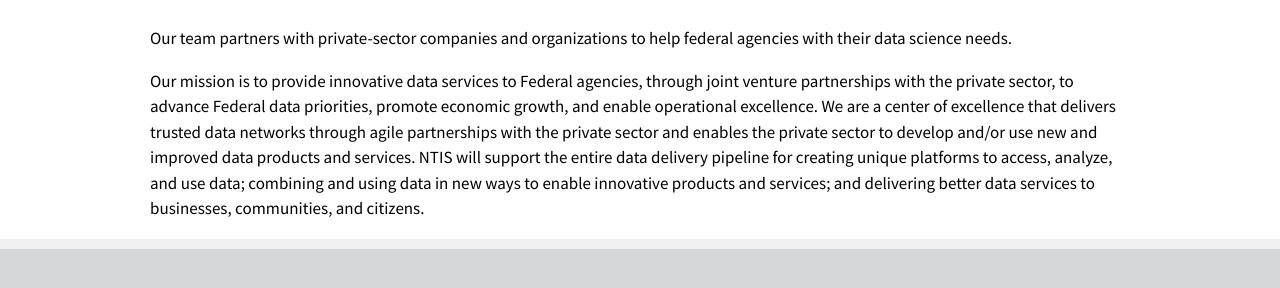
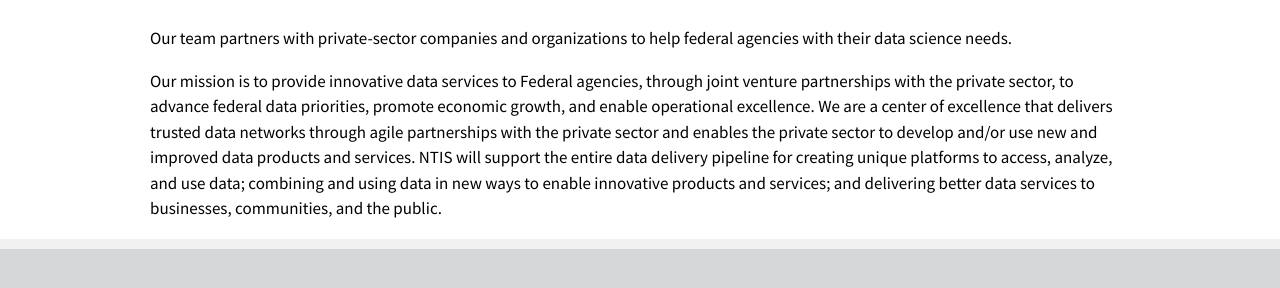
Before and after one commit to 18F/ntis-gov, a Jekyll site: the page built from index.html, in a window 1280 px wide and 1100 px high. Shown: the part 620-908 px from the top of the window. Built offline with Jekyll 4.4.1, drawn with Linux system fonts in a browser that asks for light colours.

Commit message:
Update index.html

```diff
--- a/index.html
+++ b/index.html
@@ -18,7 +18,7 @@
 
 <p>Our team partners with private-sector companies and organizations to help federal agencies with their data science needs.</p>
 
-    <p>Our mission is to provide innovative data services to Federal agencies, through joint venture partnerships with the private sector, to advance Federal data priorities, promote economic growth, and enable operational excellence.  We are a center of excellence that delivers trusted data networks through agile partnerships with the private sector and enables the private sector to develop and/or use new and improved data products and services.  NTIS will support the entire data delivery pipeline for creating unique platforms to access, analyze, and use data; combining and using data in new ways to enable innovative products and services; and delivering better data services to businesses, communities, and citizens.</p>
+    <p>Our mission is to provide innovative data services to Federal agencies, through joint venture partnerships with the private sector, to advance federal data priorities, promote economic growth, and enable operational excellence.  We are a center of excellence that delivers trusted data networks through agile partnerships with the private sector and enables the private sector to develop and/or use new and improved data products and services.  NTIS will support the entire data delivery pipeline for creating unique platforms to access, analyze, and use data; combining and using data in new ways to enable innovative products and services; and delivering better data services to businesses, communities, and the public.</p>
 
 </div>
 
```
